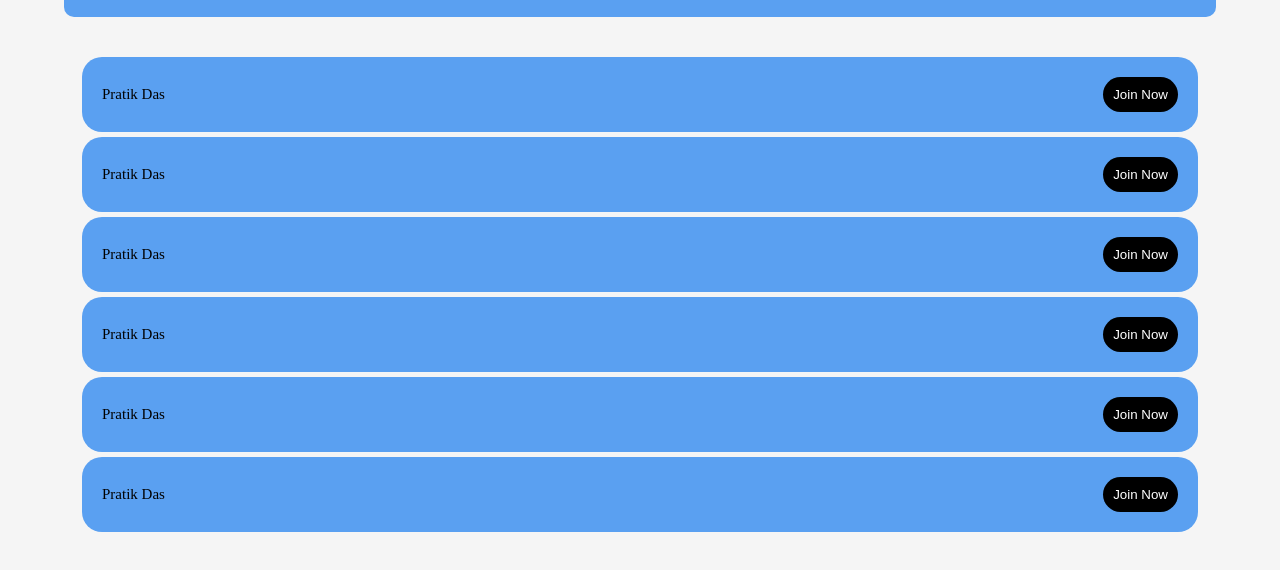
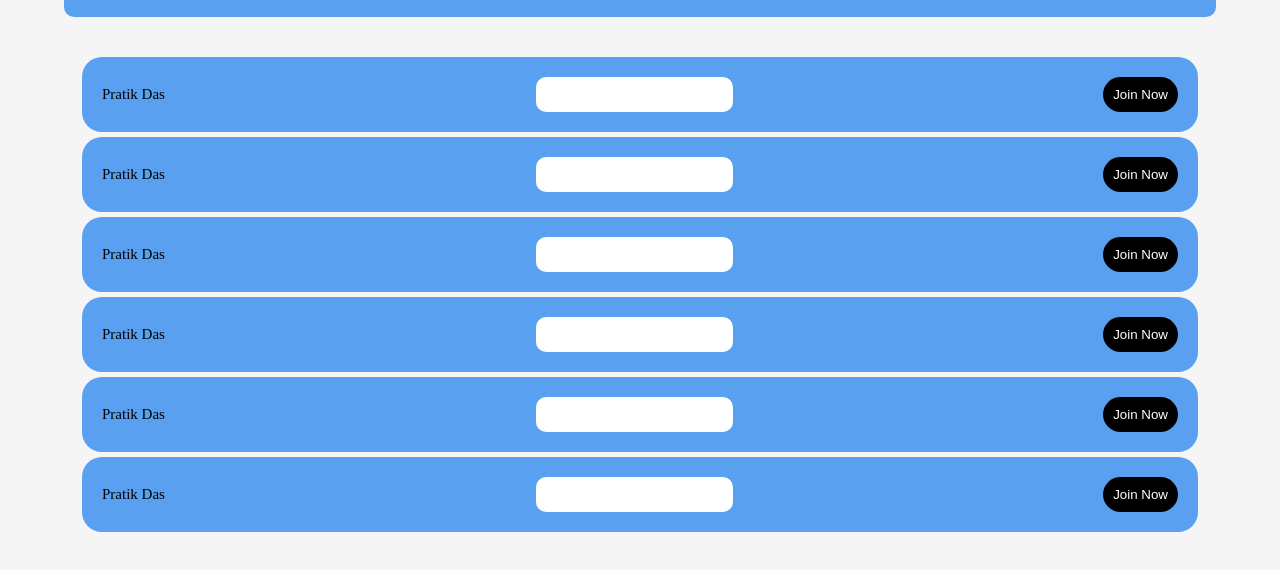
Before and after one commit to 0plaze0/teacherAppointment, a website: page view/StudentProfile/index.html in a window 1280 px wide. Shown: the part 56-626 px from the top of the page. Drawn offline with Linux system fonts and the light colour scheme; a web font is replaced by a local one.

```diff
--- a/view/StudentProfile/main.js
+++ b/view/StudentProfile/main.js
@@ -3,10 +3,11 @@
 const update = async () => {
   let data = await (await fetch("./../../model/data.json")).json();
   data.forEach((card) => {
-    profileCard.innerHTML += ` <div class="slot">
-        <p class="slot__name">${card.name}</p>
-        <button class="slot__button">Join Now</button>
-      </div>`;
+    profileCard.innerHTML += `  <div class="slot">
+          <p class="slot__name">${card.name}</p>
+          <input type="text" name="meet" id="meet" class="slot__meet" />
+          <button class="slot__button">Join Now</button>
+        </div>`;
   });
 };
 update();
--- a/view/StudentProfile/style.css
+++ b/view/StudentProfile/style.css
@@ -127,3 +127,9 @@
   color: #fff;
   border-radius: 20px;
 }
+.slot__meet {
+  padding: 10px;
+  border-radius: 10px;
+  outline: none;
+  border: none;
+}
```
